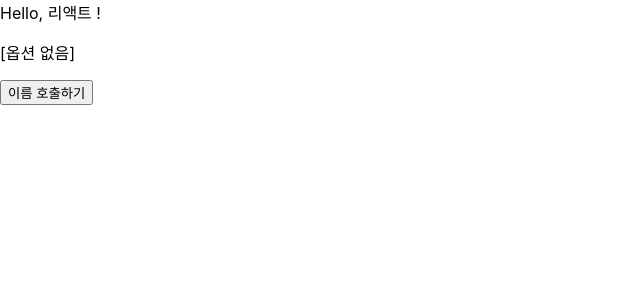
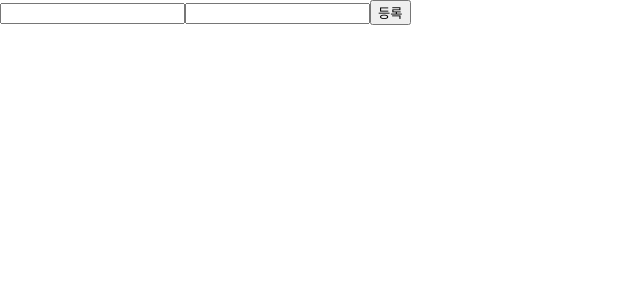
Before and after one commit to Taeyeon-Lim/ts-react-tutorial, a React (Create React App) app: page / in a window 1280 px wide. Shown: the top 300 px of the page, without its empty margins (0-640 px from the left). Built offline with nearby package versions, Linux system fonts and the light colour scheme.

Commit message:
useState 사용하는 Counter 예제, MyForm 예제 생성

```diff
--- a/src/App.tsx
+++ b/src/App.tsx
@@ -1,12 +1,11 @@
 import React from 'react';
-import Greetings from './Greetings';
+import MyForm from './MyForm';
 
 function App() {
-  const onClick = (name: string) => {
-    console.log(name);
-  }
-  // <Greeings ...ctrl + space = '필요한 props 확인 가능'
-  return <Greetings name='리액트' onClick={onClick} />;
+  const onSubmit = (form: { name: string; description: string }) => {
+    console.log(form);
+  };
+  return <MyForm onSubmit={onSubmit} />;
 }
 
 export default App;
--- /dev/null
+++ b/src/MyForm.tsx
@@ -0,0 +1,52 @@
+import React, { useState } from 'react';
+
+// type Params = {
+//     name: string;
+//     description: string;
+// }
+
+// onSubmit: (form: Parmas) 동일
+type MyFormProps = {
+  onSubmit: (form: { name: string; description: string }) => void;
+};
+
+function MyForm({ onSubmit }: MyFormProps) {
+  // useState 위에 커서를 올리면, 타입이 자동 유추된다는 것을 알 수 있음.
+  const [form, setForm] = useState({ name: '', description: '' });
+  const { name, description } = form;
+
+  // e가 뭔지 구글에 검색할 필요 없음...아래 input태그의 onChange에 마우스 커서를 올리면 알 수 있다!
+  // onChange?: React.ChangeEventHandler<HTMInputElement> 라고 뜬 부분을 '이벤트 객체e'의 타입으로 지정!
+  //   const onChange = (e: any) => {
+  //       // 이벤트 객체가 자동 완성이 안됨
+  //       // e.?
+  //   };
+  const onChange = (e: React.ChangeEvent<HTMLInputElement>) => {
+    const { name, value } = e.target;
+    setForm({
+      ...form,
+      [name]: value,
+    });
+    console.log(form);
+  };
+
+  const handleSubmit = (e: React.FormEvent<HTMLFormElement>) => {
+    e.preventDefault();
+    onSubmit(form);
+    setForm({ name: '', description: '' });
+  };
+
+  return (
+    <form onSubmit={handleSubmit}>
+      <input name='name' value={name} onChange={onChange} />
+      <input
+        name='description'
+        value={description}
+        onChange={onChange}
+      />
+      <button type='submit'>등록</button>
+    </form>
+  );
+}
+
+export default MyForm;
--- a/tsconfig.json
+++ b/tsconfig.json
@@ -14,7 +14,8 @@
     "resolveJsonModule": true,
     "isolatedModules": true,
     "noEmit": true,
-    "jsx": "react-jsx"
+    "jsx": "react-jsx",
+    "outDir": "./dist"
   },
   "include": ["src"]
 }
```
Also changed, not shown: src/Counter.tsx (added, +21 -0 lines), 1 other file (tests, documents, lock files or other folders).
